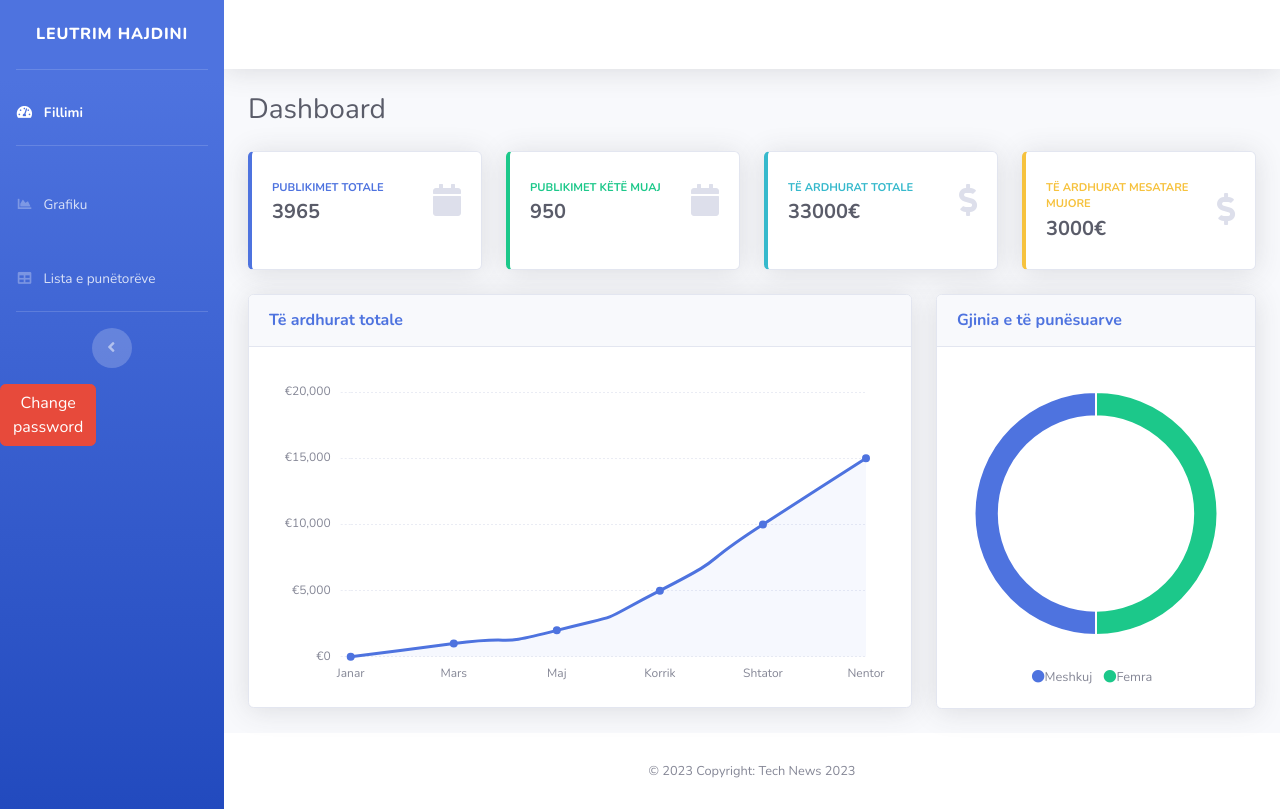
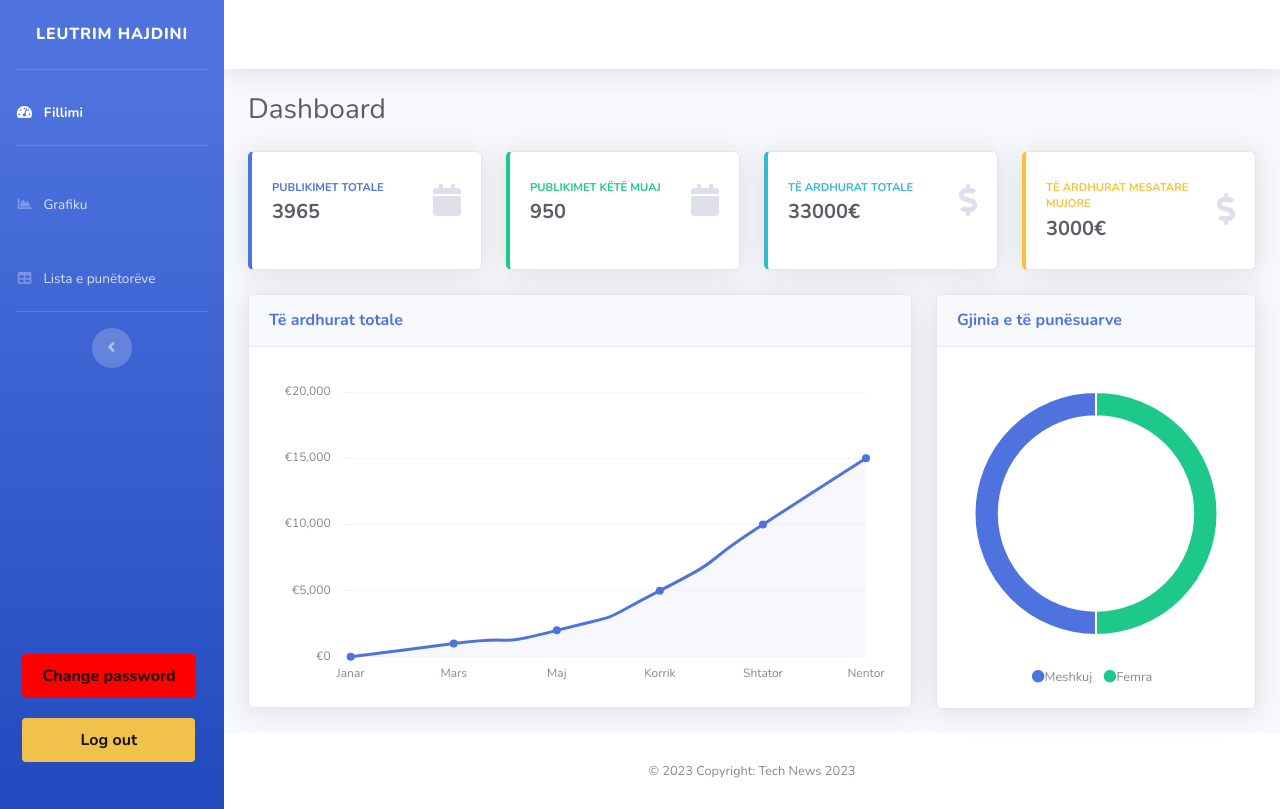
Before and after one commit to gyltenesfishta/TechNews, a PHP site: page / in a window 1280 px wide. Shown: the part 71-880 px from the top of the page. Run offline with PHP 8.4, Linux system fonts and the light colour scheme.

Commit message:
Fixed the forgot password and log out button for the CEO.

```diff
--- a/ceo/index.php
+++ b/ceo/index.php
@@ -140,13 +140,40 @@ echo '<img class="rounded-circle" alt="avatar1" src="../images/male-pfp.png" sty
             <div class="text-center d-none d-md-inline">
                 <button class="rounded-circle border-0" id="sidebarToggle"></button>
             </div>
-            <div class="col-sm-0.1" style="margin-bottom: -99%;">
+            <div class="col-sm-0.1">
             <form  method="post">
-            <button type="submit" name = "change_pw" class="btn btn-danger change_pw" > Change password</button>
+            <button name = "change_pw" class="btn-danger" style="
+            display: inline-block;
+            margin-left:10%;
+            margin-top: 270px;
+            padding: 10px 20px;
+            font-size: 16px;
+            font-weight: bold;
+            text-align: center;
+            text-decoration: none;
+            border-radius: 4px;
+            background-color: #FF0000; /* Yellow color */
+            color: #111; /* Text color */
+            border: none;
+            cursor: pointer;">Change password</button>
             </form>
             </div>
-            <form  method="post" style="margin-top:-45%">
-              <button type="submit" name = "logout" class="btn btn-warning log_out_btn"  onclick = "window.location.href = 'login.php';"> Log out</button>
+            <form  method="post">
+            <button type="submit" name = "logout" class="btn btn-warning log_out_btn"  onclick = "window.location.href = 'login.php';" style="
+            display: inline-block;
+            margin-left:10%;
+            margin-top: 20px;
+            padding: 10px 58px;
+            font-size: 16px;
+            font-weight: bold;
+            text-align: center;
+            text-decoration: none;
+            border-radius: 4px;
+            background-color: #f0c14b; /* Yellow color */
+            color: #111; /* Text color */
+            border: none;
+            cursor: pointer;"
+            >Log out</button>
             </form>
 
 
```
Also changed, not shown: ceo/css/index.css (line endings or trailing spaces).
